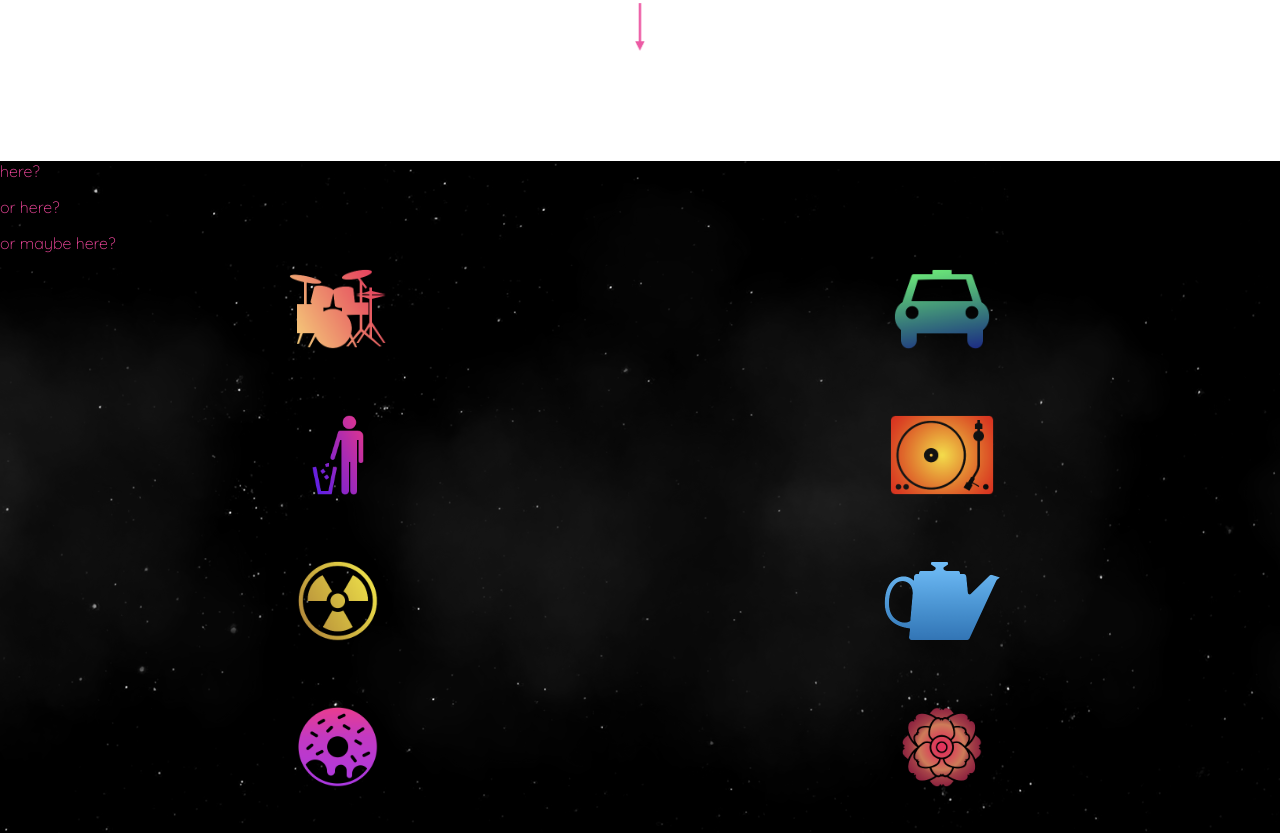
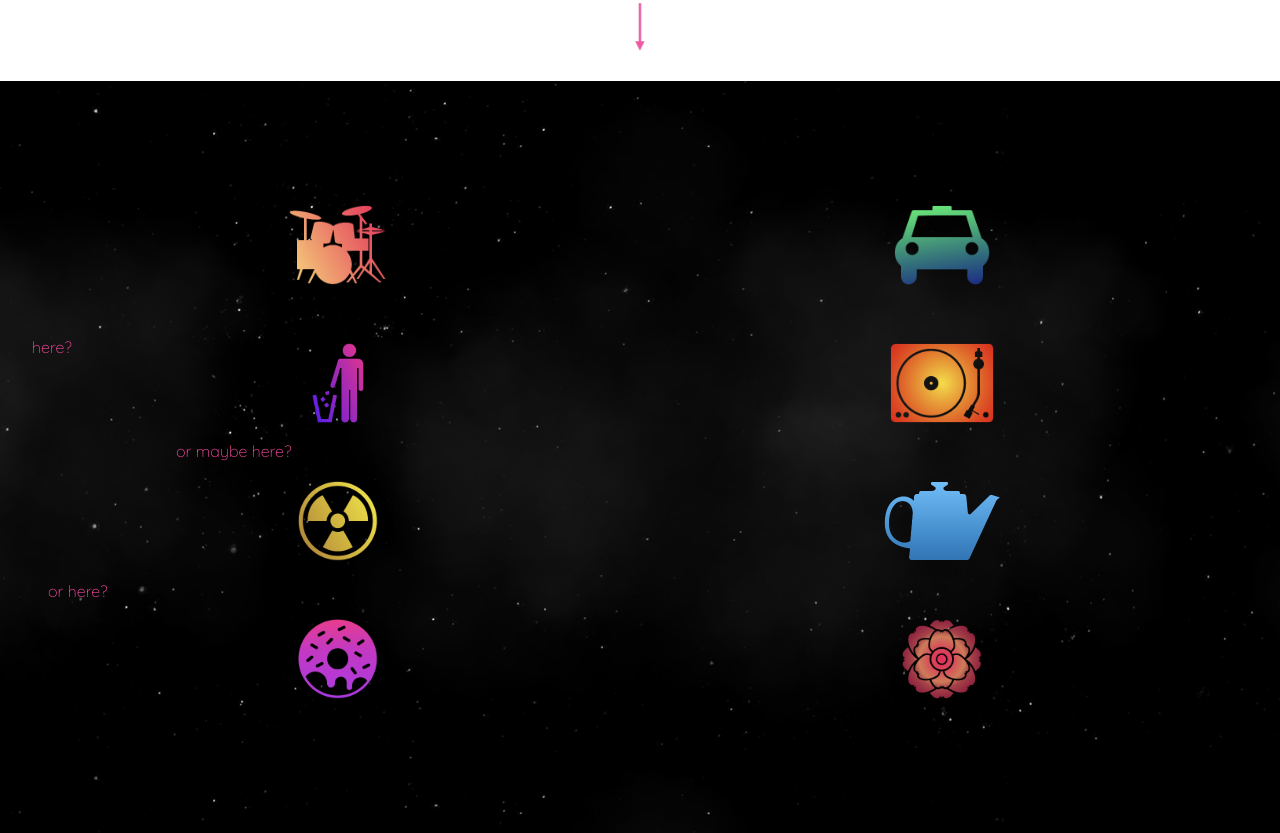
Before and after one commit to patrosk/useless, a plain HTML site: page index.html in a window 1280 px wide. Shown: the part 897-1730 px from the top of the page. Drawn offline with Linux system fonts and the light colour scheme.

Commit message:
Added blinking text

```diff
--- a/app.js
+++ b/app.js
@@ -30,14 +30,3 @@ window.addEventListener('scroll', () => {
     whereIsB.classList.add('hidden');
   }
 });
-
-// MOVING TEXT
-const question = document.querySelector('p');
-const x = 0;
-
-function move() {
-  question(x, 200, 100, 100);
-  x = x + 3;
-}
-
-move(question);
--- a/index.html
+++ b/index.html
@@ -31,9 +31,9 @@
     <div class="stars"></div>
     <div class="twinkling"></div>
     <div class="clouds"></div>
-    <p>here?</p>
-    <p>or here?</p>
-    <p>or maybe here?</p>
+    <p class="blink_me here">here?</p>
+    <p class="blink_me or_here">or here?</p>
+    <p class="blink_me or_maybe_here">or maybe here?</p>
     <section class="game-container"></section>
 
     <section class="found-bamford">
--- a/style.css
+++ b/style.css
@@ -126,7 +126,28 @@ h2 {
   justify-content: center;
 }
 .where {
-  padding-bottom: 2.5rem;
+  margin: 0;
+  transform: translateY(2rem);
+}
+p {
+  width: fit-content;
+}
+.blink_me {
+  animation: blinker 3s linear infinite;
+}
+@keyframes blinker {
+  50% {
+    opacity: 0;
+  }
+}
+.here {
+  transform: translate(2rem, 15rem);
+}
+.or_here {
+  transform: translate(3rem, 28rem);
+}
+.or_maybe_here {
+  transform: translate(11rem, 17rem);
 }
 .game-container {
   display: flex;
@@ -139,7 +160,7 @@ h2 {
   height: 5rem;
   display: flex;
   justify-content: center;
-  margin-bottom: 3.5rem;
+  margin-bottom: 3rem;
 }
 .game-container img {
   max-width: 50%;
```
